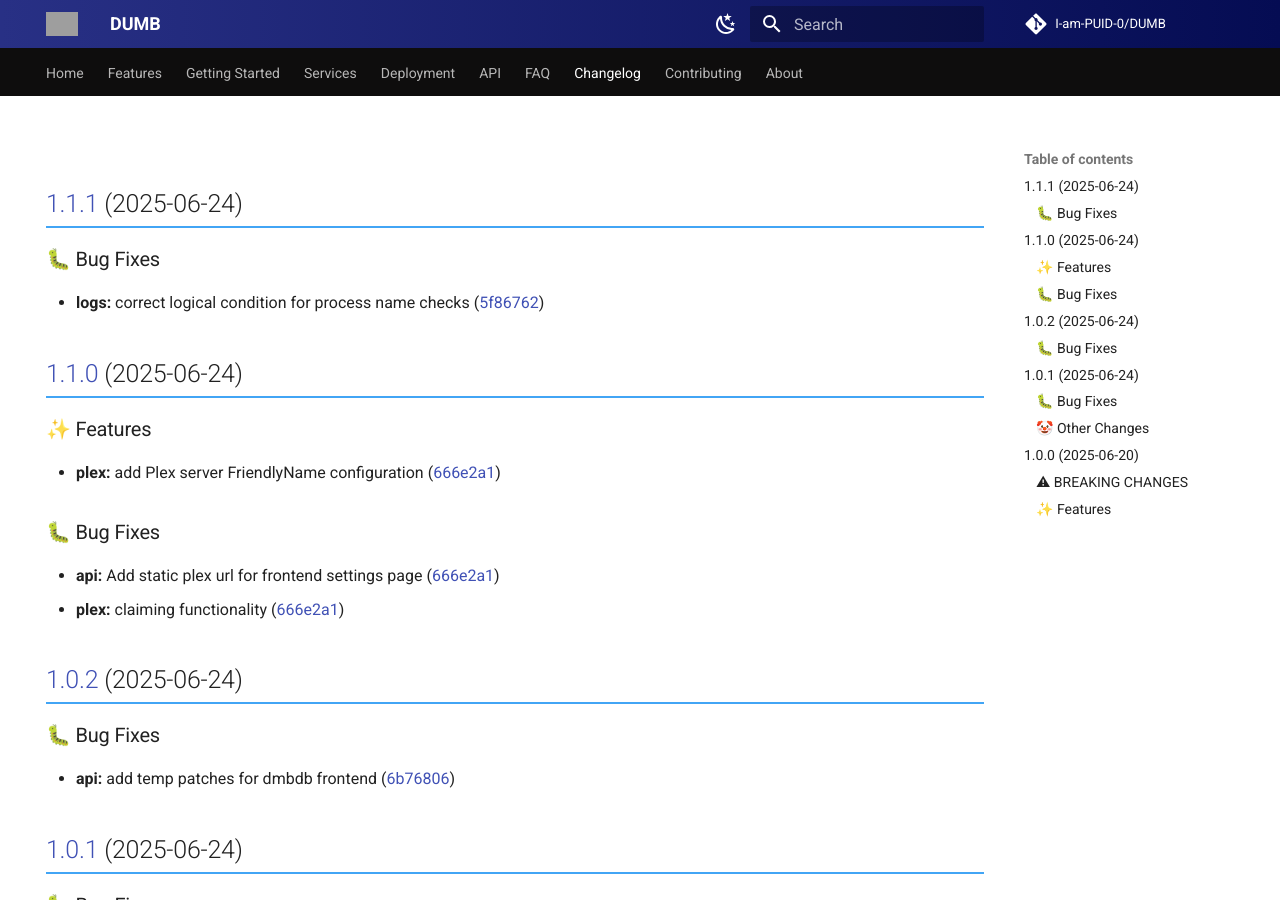
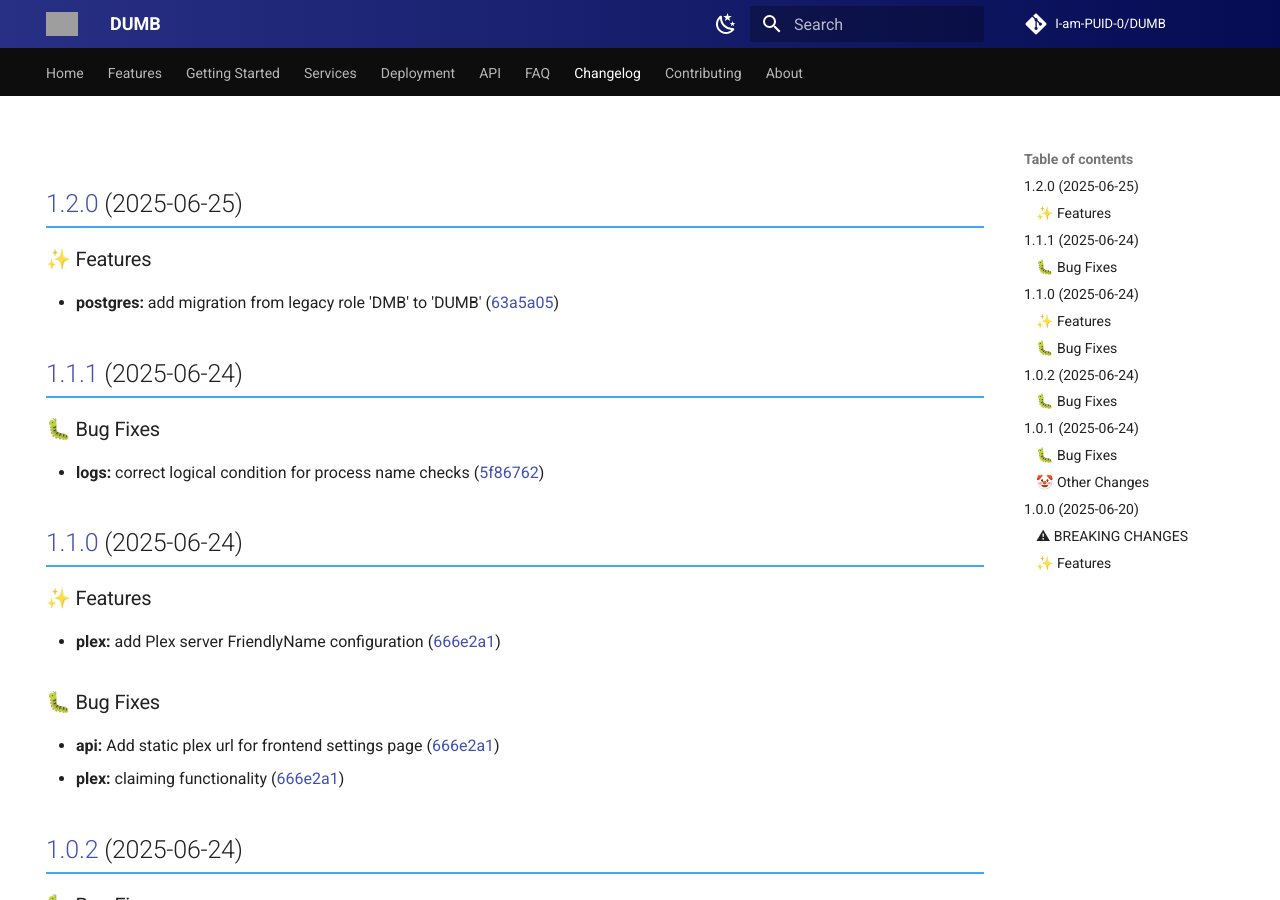
Before and after one commit to I-am-PUID-0/DUMB_docs, an MkDocs documentation site: the page built from docs/changelog.md, in a window 1280 px wide and 900 px high. Built offline with MkDocs 1.6.1 and Material for MkDocs 9.7.7, drawn with Linux system fonts in a browser that asks for light colours; comment, search, counter and statistics services are not loaded; grey boxes are pictures that could not be loaded.

Commit message:
Update Changelog

```diff
--- a/docs/changelog.md
+++ b/docs/changelog.md
@@ -4,6 +4,13 @@ hide:
 ---
 
 # Changelog
+
+## [1.2.0](https://github.com/I-am-PUID-0/DUMB/compare/1.1.1...1.2.0) (2025-06-25)
+
+
+### ✨ Features
+
+* **postgres:** add migration from legacy role 'DMB' to 'DUMB' ([63a5a05](https://github.com/I-am-PUID-0/DUMB/commit/63a5a055afc31b7e5928a160433e2d20b2ea2191))
 
 ## [1.1.1](https://github.com/I-am-PUID-0/DUMB/compare/1.1.0...1.1.1) (2025-06-24)
 
```
